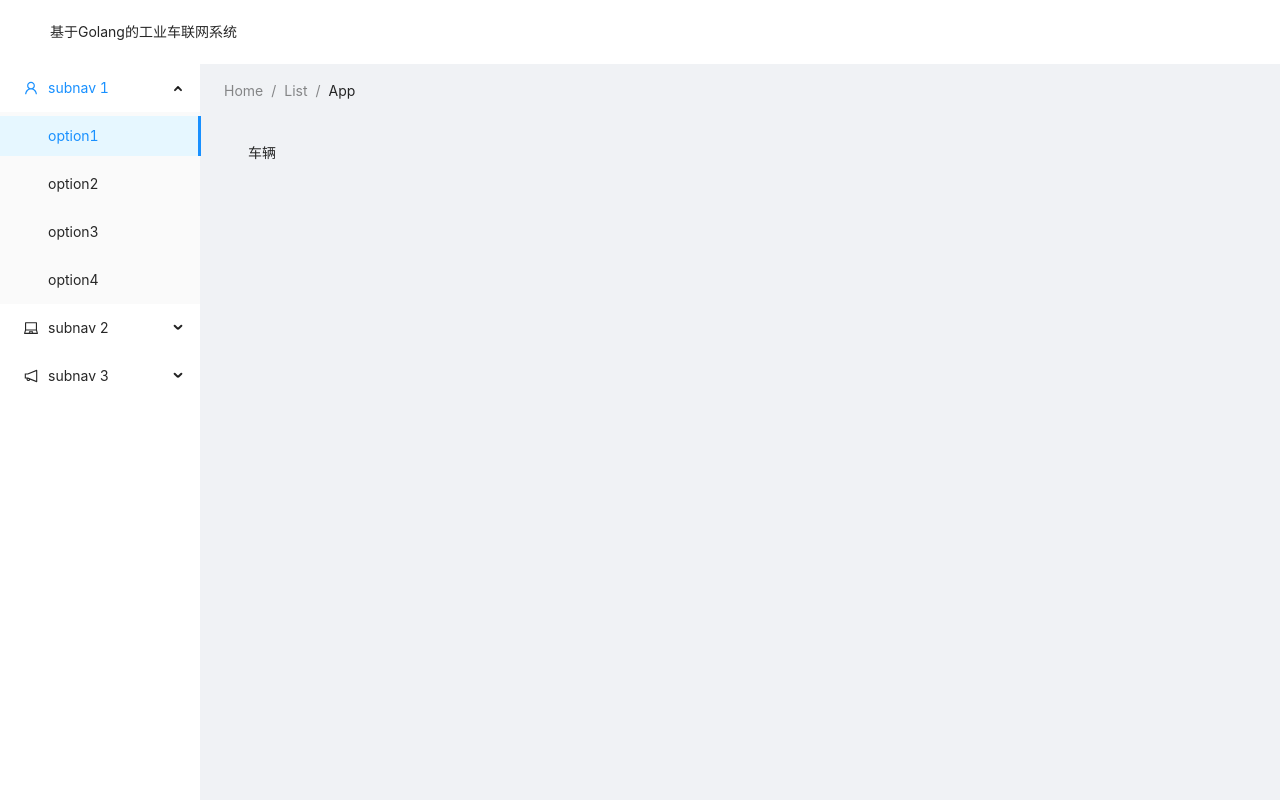
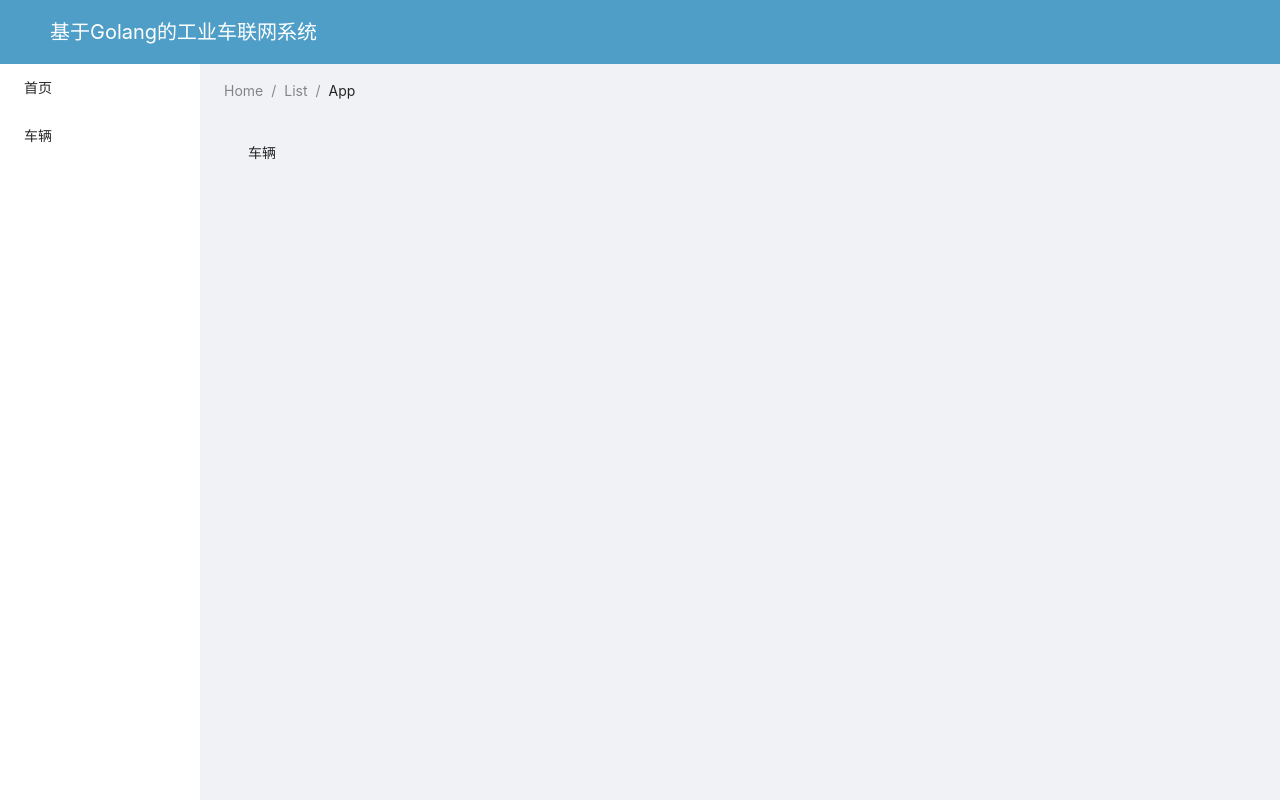
Before and after one commit to kscbxxLiuXP/CarNetWeb, a React app: page /#/home/car in a window 1280 px wide. Built offline with nearby package versions, Linux system fonts and the light colour scheme.

Commit message:
update using vscode

```diff
--- a/src/App.js
+++ b/src/App.js
@@ -1,7 +1,6 @@
-import logo from './logo.svg';
 import './App.css';
+import React from "react";
 import 'antd/dist/antd.css'
-import {Button, Radio} from "antd";
 import {Switch, Route, Redirect} from "react-router-dom"
 import {homeRoutes} from "./routes";
 import MainContainer from "./components/MainContainer";
--- a/src/components/MainContainer/index.js
+++ b/src/components/MainContainer/index.js
@@ -1,15 +1,21 @@
-import * as React from "react";
+import React from "react";
 import {Layout, Menu, Breadcrumb} from 'antd';
-import {UserOutlined, LaptopOutlined, NotificationOutlined} from '@ant-design/icons';
+import {homeRoutes} from "../../routes";
 
-const {SubMenu} = Menu;
+
 const {Header, Content, Sider} = Layout;
+const routes = homeRoutes.filter(route => route.show);
 
 class MainContainer extends React.Component {
     render() {
         return (
             <Layout>
-                <Header className="header" style={{backgroundColor: "#fff"}}>
+                <Header className="header"
+                        style={{
+                            backgroundColor: "#4f9ec7",
+                            fontSize: 20,
+                            color: "#fff",
+                        }}>
                     <div className="logo">
                         基于Golang的工业车联网系统
                     </div>
@@ -22,24 +28,11 @@ class MainContainer extends React.Component {
                             defaultOpenKeys={['sub1']}
                             style={{height: '100%', borderRight: 0}}
                         >
-                            <SubMenu key="sub1" icon={<UserOutlined/>} title="subnav 1">
-                                <Menu.Item key="1">option1</Menu.Item>
-                                <Menu.Item key="2">option2</Menu.Item>
-                                <Menu.Item key="3">option3</Menu.Item>
-                                <Menu.Item key="4">option4</Menu.Item>
-                            </SubMenu>
-                            <SubMenu key="sub2" icon={<LaptopOutlined/>} title="subnav 2">
-                                <Menu.Item key="5">option5</Menu.Item>
-                                <Menu.Item key="6">option6</Menu.Item>
-                                <Menu.Item key="7">option7</Menu.Item>
-                                <Menu.Item key="8">option8</Menu.Item>
-                            </SubMenu>
-                            <SubMenu key="sub3" icon={<NotificationOutlined/>} title="subnav 3">
-                                <Menu.Item key="9">option9</Menu.Item>
-                                <Menu.Item key="10">option10</Menu.Item>
-                                <Menu.Item key="11">option11</Menu.Item>
-                                <Menu.Item key="12">option12</Menu.Item>
-                            </SubMenu>
+                            {routes.map(route => {
+                                return (<Menu.Item key={route.path}>
+                                    {route.title}
+                                </Menu.Item>);
+                            })}
                         </Menu>
                     </Sider>
                     <Layout style={{padding: '0 24px 24px'}}>
--- a/src/routes/index.js
+++ b/src/routes/index.js
@@ -16,18 +16,20 @@ export const homeRoutes = [
     {
         path: '/home/dashboard',
         component: Dashboard,
-        show:true,
+        show: true,
+        title: '首页',
     },
     {
         path: '/home/car',
         component: Car,
         exact: true,
-        show:true,
+        show: true,
+        title: "车辆",
     },
     {
         path: '/home/car/:id',
         component: Car,
-        show:true
+        show: false
 
     }
 ]
```
Also changed, not shown: package.json (+4 -10 lines), 2 other files (tests, documents, lock files or other folders).
